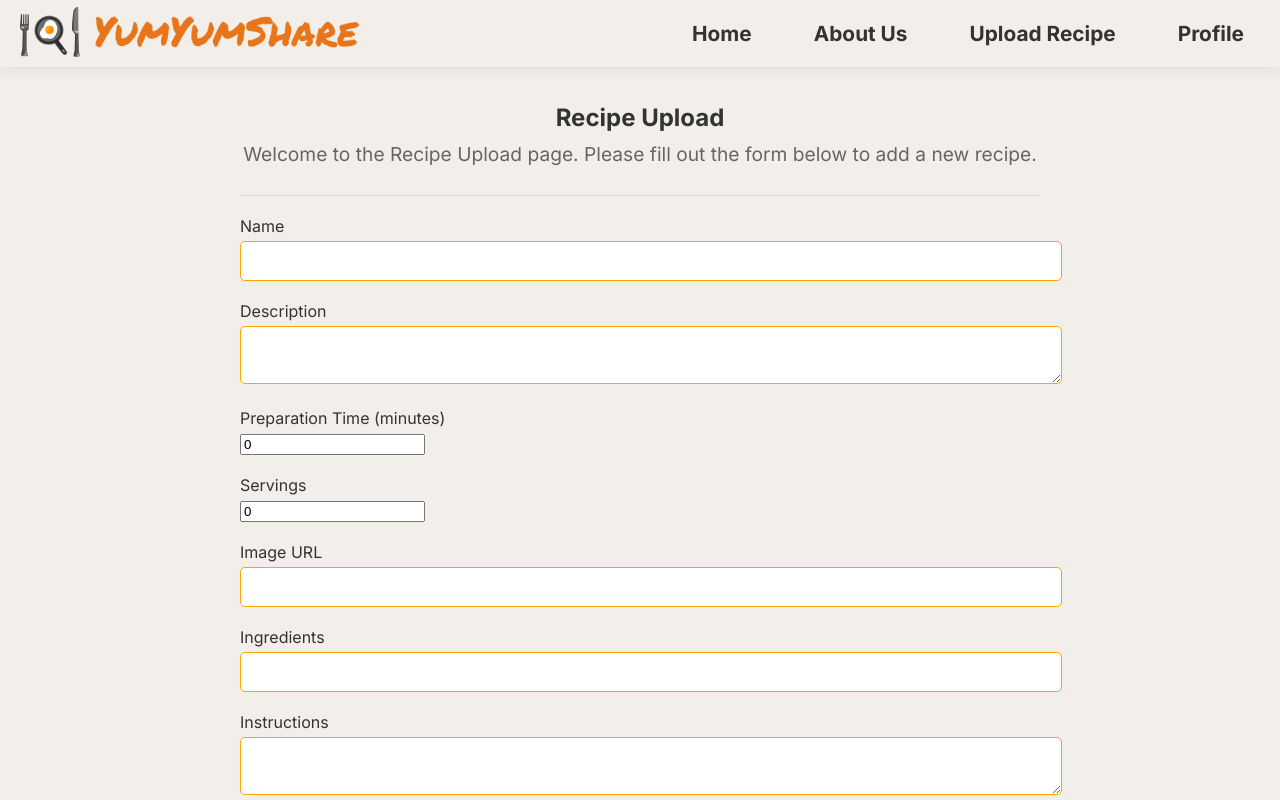
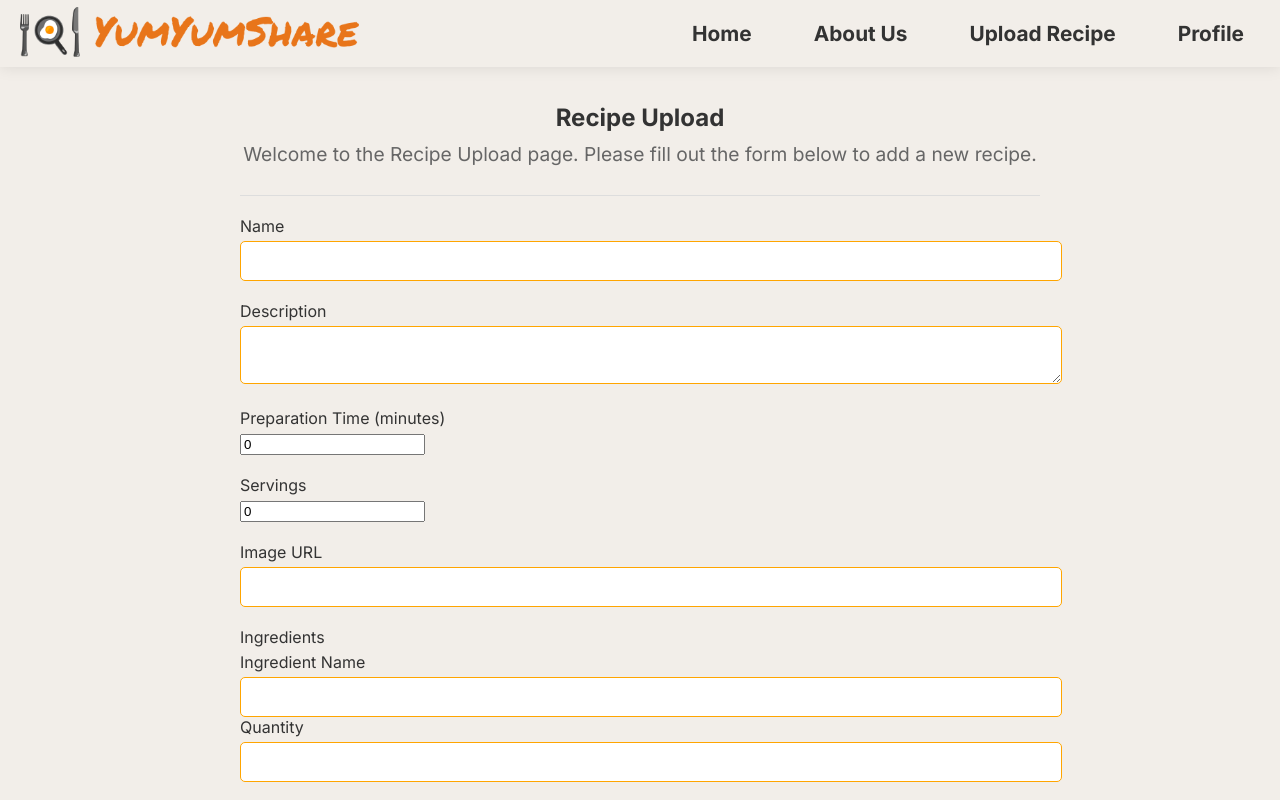
Before and after one commit to Parnian-Zrb/FinalProjectFE, a React (Vite) app: page /recipe-upload in a window 1280 px wide. Shown: the top 800 px of the page. Built offline with nearby package versions, Linux system fonts and the light colour scheme.

Commit message:
update ingridient as array

```diff
--- a/src/pages/RecipeUpload.tsx
+++ b/src/pages/RecipeUpload.tsx
@@ -3,17 +3,18 @@ import { useFormik } from "formik";
 import * as Yup from "yup";
 import { createRecipe } from "../api/recipeApi";
 import "./RecipeUpload.css";
+import { RecipeType } from "../types/Recipe";
 
 // Define the RecipeType interface
-export interface RecipeType {
+export interface recipeType {
   name: string;
   introduction: string;
   preparationTime: number;
   servings: number;
   image: string;
   ingredients: string;
-  instructions: string[];
-  difficulty: string[];
+  instructions: ["name","quantity"];
+  difficulty: ["easy", "medium", "difficult"];
   createdAt: Date;
   category: string;
   description: string;
@@ -54,9 +55,9 @@ const RecipeUpload: React.FC = () => {
       preparationTime: 0,
       servings: 0,
       image: "",
-      ingredients: "",
+      ingredients: [{ name: "", quantity: "" }],
       instructions: [],
-      difficulty: [],
+      difficulty: ["easy", "medium", "difficult"],
       createdAt: new Date(),
       category: "",
       description: "",
@@ -150,6 +151,8 @@ const RecipeUpload: React.FC = () => {
             value={formik.values.image}
             onBlur={formik.handleBlur}
           />
+
+
           {formik.touched.image && formik.errors.image && (
             <div className="error">{formik.errors.image}</div>
           )}
@@ -157,16 +160,34 @@ const RecipeUpload: React.FC = () => {
 
         <div className="form-group">
           <label htmlFor="ingredients">Ingredients</label>
-          <input
-            id="ingredients"
-            name="ingredients"
-            type="text"
-            onChange={formik.handleChange}
-            value={formik.values.ingredients}
-            onBlur={formik.handleBlur}
-          />
-          {formik.touched.ingredients && formik.errors.ingredients && (
-            <div className="error">{formik.errors.ingredients}</div>
+          {formik.values.ingredients.map((ingredient, index) => (
+            <div key={index} className="form-group">
+              <label htmlFor={`ingredients[${index}].name`}>Ingredient Name</label>
+              <input
+                type="text"
+                name={`ingredients[${index}].name`}
+                value={ingredient.name}
+                onChange={formik.handleChange}
+                onBlur={formik.handleBlur}
+              />
+              <label htmlFor={`ingredients[${index}].quantity`}>Quantity</label>
+              <input
+                type="text"
+                name={`ingredients[${index}].quantity`}
+                value={ingredient.quantity}
+                onChange={formik.handleChange}
+                onBlur={formik.handleBlur}
+              />
+           </div>
+         ))}
+          {formik.touched.ingredients && formik.errors.ingredients && Array.isArray(formik.errors.ingredients) && (
+            <div className="error">
+              {formik.errors.ingredients.map((error, index) => (
+                <div key={index}>
+                  {typeof error === 'string' ? error : Object.values(error).join(', ')}
+                </div>
+              ))}
+            </div>
           )}
         </div>
 
```
Also changed, not shown: src/types/Recipe.d.ts (+8 -2 lines).
